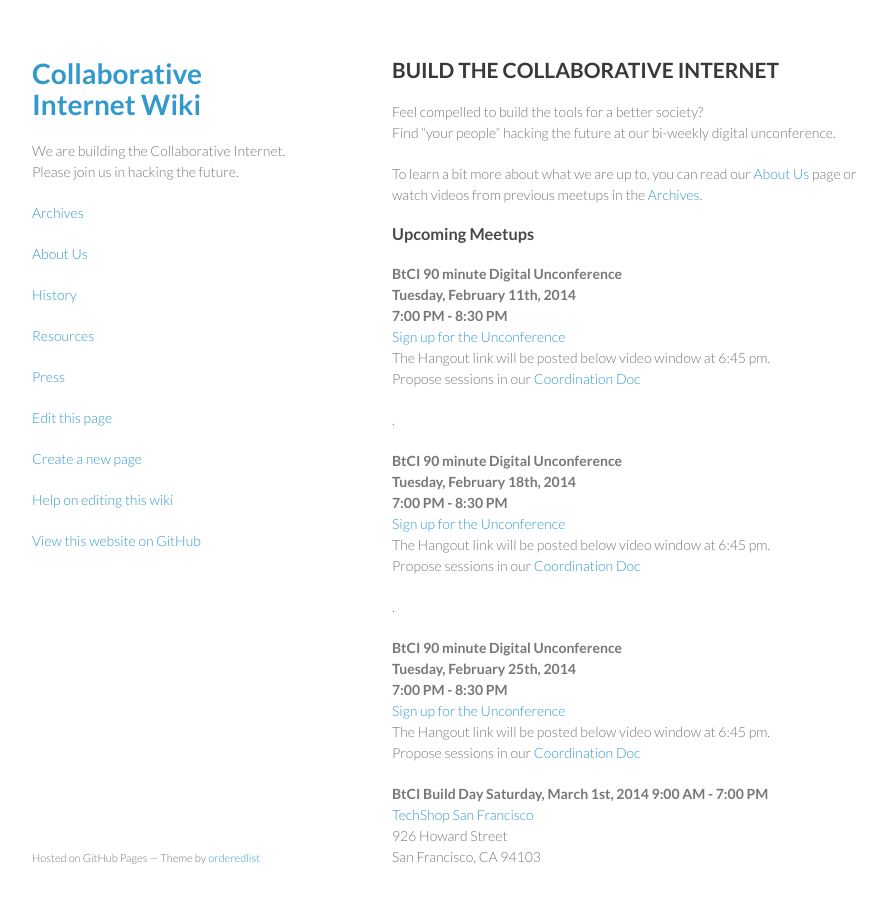
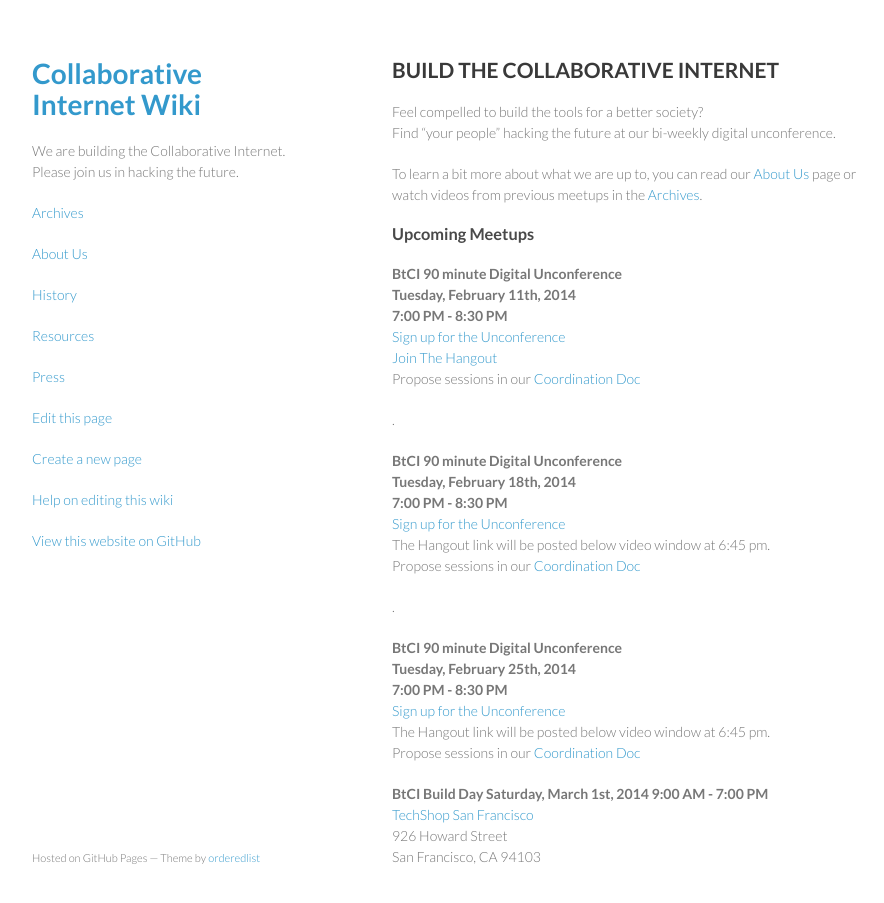
Before and after one commit to collaborativeinternet/collaborativeinternet.github.io, a Jekyll site: the page built from index.md, in a window 1280 px wide and 937 px high. Shown: the top 903 px of the window, without its empty margins (178-1062 px from the left). Built offline with Jekyll 4.4.1, drawn with Linux system fonts in a browser that asks for light colours.

Commit message:
Update index.md

```diff
--- a/index.md
+++ b/index.md
@@ -16,7 +16,7 @@ To learn a bit more about what we are up to, you can read our [About Us](http://
 Tuesday, February 11th, 2014
 7:00 PM - 8:30 PM</b>
 [Sign up for the Unconference](https://plus.google.com/u/1/events/cg8bhuf84q6or8kugt4etkb8e80)
-The Hangout link will be posted below video window at 6:45 pm.
+[Join The Hangout](https://plus.google.com/hangouts/_/hoaevent/AP36tYdiksyb8dQMG-1LwCTczky92qpl7z1jlGtkZBAMCCs9q3tzmA?authuser=1&hl=en)
 Propose sessions in our [Coordination Doc](https://docs.google.com/spreadsheet/ccc?key=0Aqe_OvhjNeDPdHF4b2pfaDVHUzYzSktEZ0xhRTBmdUE#gid=0)
 
 .
```
